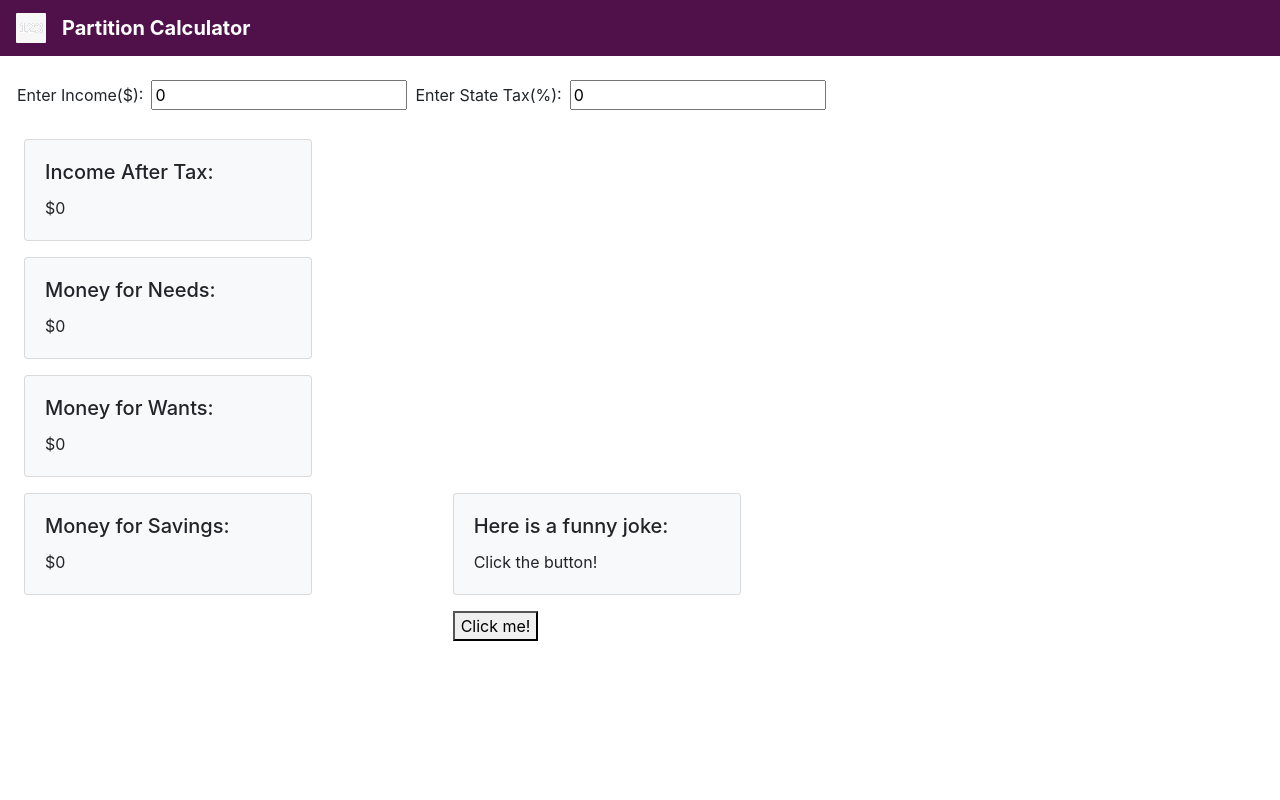
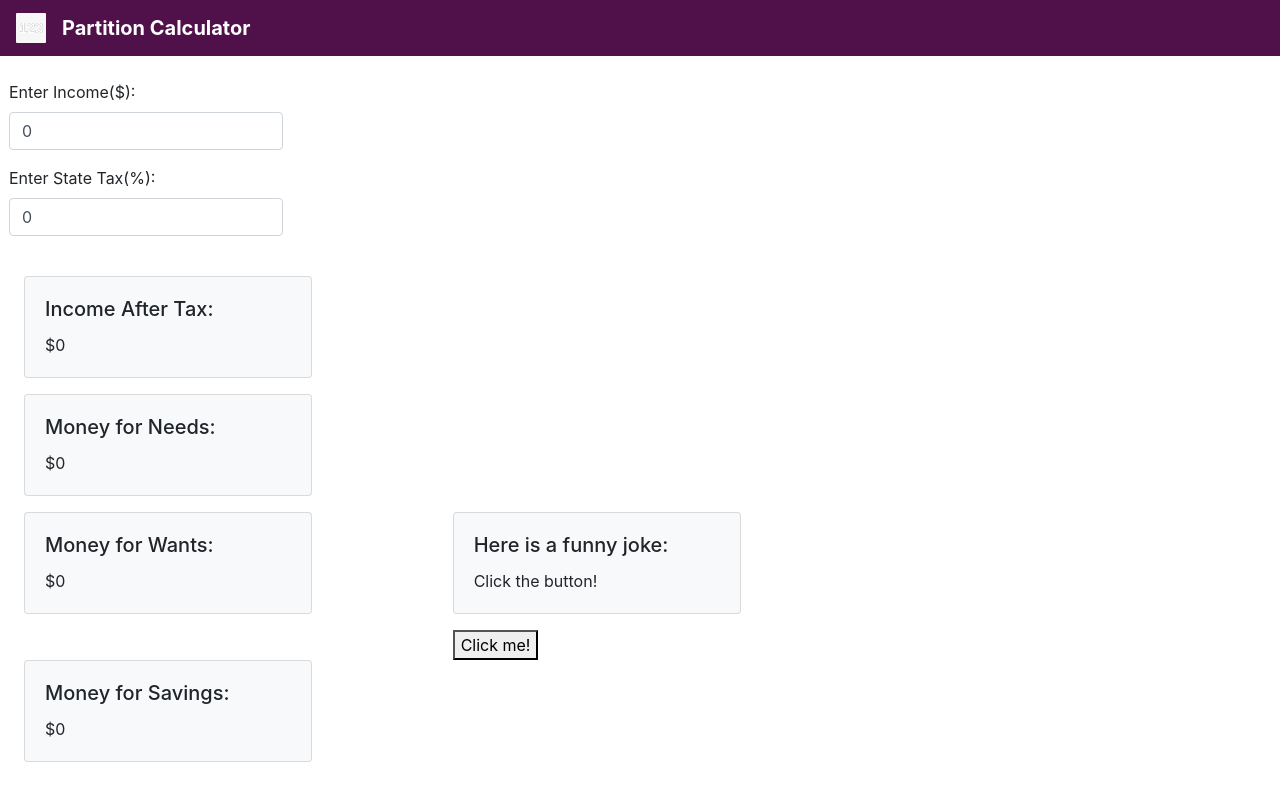
Before and after one commit to vanbuselvan/Galvanize-Project-1, a React (Create React App) app in the folder galvanizeproject1/: page / in a window 1280 px wide. Built offline with nearby package versions, Linux system fonts and the light colour scheme.

Commit message:
Moved Joke component up one row - Updated Textfields to use Bootstrap classes

```diff
--- a/galvanizeproject1/src/components/calculator.js
+++ b/galvanizeproject1/src/components/calculator.js
@@ -56,13 +56,14 @@ class Calculator extends Component {
                     <div class = "col-4">
                         <DataCard title="Money for Wants: " data={"$" + this.calculateAfterTaxPartition(this.state.incomeValue, this.state.taxValue, 30)} />
                         </div>
+
+                        <div class = "col-4">
+                            <GenerateJoke />
+                        </div>
                     </div>
                     <div class="row">
                     <div class = "col-4">
                         <DataCard title="Money for Savings: " data={"$" + this.calculateAfterTaxPartition(this.state.incomeValue, this.state.taxValue, 20)} />
-                        </div>
-                        <div class = "col-4">
-                            <GenerateJoke />
                         </div>
                     </div>
 
--- a/galvanizeproject1/src/components/textfield.js
+++ b/galvanizeproject1/src/components/textfield.js
@@ -16,15 +16,24 @@ export default class Textfield extends Component {
 
     render() {
         return (<form onSubmit={this.didHitSubmit}>
-            <label class="Label">Enter Income($):</label>
-            <input type="number" value={this.props.incomeValue}
-                name="incomeValue"
-                onChange={this.didUpdateTextfield} />
 
-            <label class="Label">Enter State Tax(%):</label>
-            <input type="number" value={this.props.taxValue}
-                name="taxValue"
-                onChange={this.didUpdateTextfield} />
+            <div class="form-group">
+                <label for="regular1" class="control-label">Enter Income($):</label>
+                <input type="number"
+                    class="form-control"
+                    value={this.props.incomeValue}
+                    name="incomeValue"
+                    onChange={this.didUpdateTextfield} />
+            </div>
+
+            <div class="form-group">
+                <label for="regular1" class="control-label">Enter State Tax(%):</label>
+                <input type="number"
+                    class="form-control"
+                    value={this.props.taxValue}
+                    name="taxValue"
+                    onChange={this.didUpdateTextfield} />
+            </div>
         </form>
         )
     }
```
